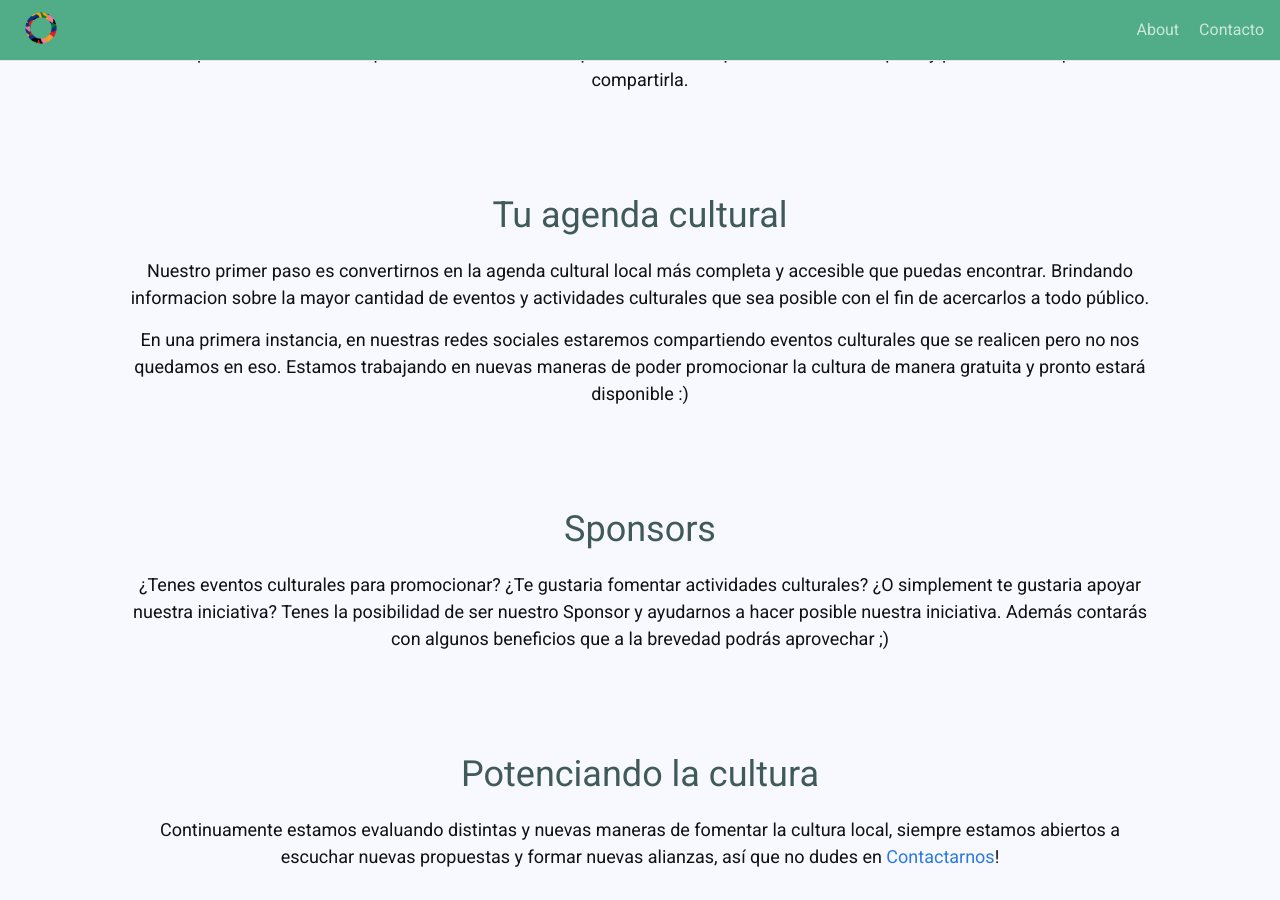
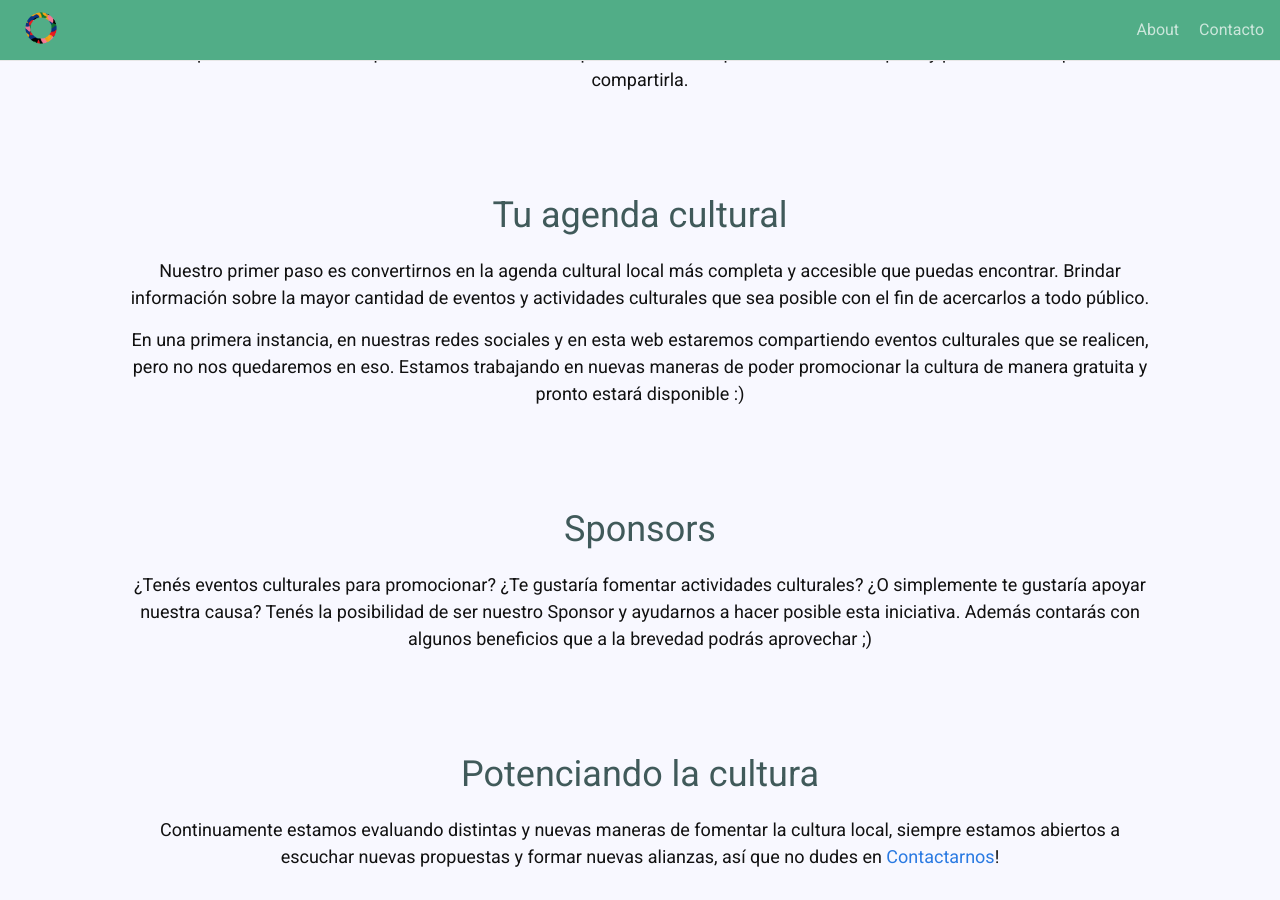
Before and after one commit to noRoof/coolturus, a Jekyll site: the page built from index.markdown, in a window 1280 px wide and 900 px high, scrolled down 1085 px. Built offline with Jekyll 4.4.1, drawn with Linux system fonts in a browser that asks for light colours.

Commit message:
Updates text, form link and favicon

```diff
--- a/_config.yml
+++ b/_config.yml
@@ -19,7 +19,7 @@
 # in the templates via {{ site.myvariable }}.
 
 title: Coolturus
-email: sales@noroofdevelopment.com
+email: contacto@coolturus.com
 description: >- # this means to ignore newlines until "baseurl:"
   Coolturus busca acercar y difundir la cultura. Eventos, teatro,
   Musica en vivo, recitales, circo y mucho más.
--- a/_includes/head.html
+++ b/_includes/head.html
@@ -6,7 +6,7 @@
   <link rel="preconnect" href="https://fonts.gstatic.com">
   <link rel="stylesheet" href="https://fonts.googleapis.com/css?family=Roboto:300,400,500,700&display=swap" />
   <link href="https://fonts.googleapis.com/css2?family=Josefin+Sans&display=swap" rel="stylesheet">
-  <link rel="shortcut icon" type="image/x-icon"  href="{{ "/assets/img/favicon.ico" | relative_url }}" />
+  <link rel="shortcut icon" type="image/x-icon"  href="{{ "/assets/img/coolturus.ico" | relative_url }}" />
   {%- seo -%}
   <link rel="stylesheet" href="{{ "/assets/main.css" | relative_url }}">
   {%- feed_meta -%}
--- a/contact.html
+++ b/contact.html
@@ -13,7 +13,7 @@ subtitle: Contacto
   <p>Si quieres hablar con nosotros acerca de un evento, ser nuestro Sponsor, o nuevas ideas para fomentar la cultura local, puedes contactarnos a <span id="replace">javascript is not enabled, please use the contact form.</span>
     o escribir un mensaje en el siguiente formulario.</p>
   <div class="form-container">
-    <form class="contact-form" action="https://formspree.io/mbjkrvnz" method="post">
+    <form class="contact-form" action="https://formspree.io/f/xjvpevkj" method="post">
       <div class="form__group col-6 padding-right">
         <input type="text" id="name" name="name" required maxlength="250" class="form__field" placeholder="Tu Nombre">
         <label for="name" class="form__label">Tu Nombre</label>
--- a/index.markdown
+++ b/index.markdown
@@ -10,12 +10,12 @@ subtitle: About
 Coolturus nació para colaborar con la cultura local. Nuestra misión es conectar a todos los distintos espectros de la cultura con el público de manera de poder acercar a todas las partes. Creemos que la cultura vale la pena y por eso vale la pena compartirla.
 
 ## Tu agenda cultural
-Nuestro primer paso es convertirnos en la agenda cultural local más completa y accesible que puedas encontrar. Brindando informacion sobre la mayor cantidad de eventos y actividades culturales que sea posible con el fin de acercarlos a todo público.
+Nuestro primer paso es convertirnos en la agenda cultural local más completa y accesible que puedas encontrar. Brindar información sobre la mayor cantidad de eventos y actividades culturales que sea posible con el fin de acercarlos a todo público.
 
-En una primera instancia, en nuestras redes sociales estaremos compartiendo eventos culturales que se realicen pero no nos quedamos en eso. Estamos trabajando en nuevas maneras de poder promocionar la cultura de manera gratuita y pronto estará disponible :)
+En una primera instancia, en nuestras redes sociales y en esta web estaremos compartiendo eventos culturales que se realicen, pero no nos quedaremos en eso. Estamos trabajando en nuevas maneras de poder promocionar la cultura de manera gratuita y pronto estará disponible :)
 
 ## Sponsors
-¿Tenes eventos culturales para promocionar? ¿Te gustaria fomentar actividades culturales? ¿O simplement te gustaria apoyar nuestra iniciativa? Tenes la posibilidad de ser nuestro Sponsor y ayudarnos a hacer posible nuestra iniciativa. Además contarás con algunos beneficios que a la brevedad podrás aprovechar ;)
+¿Tenés eventos culturales para promocionar? ¿Te gustaría fomentar actividades culturales? ¿O simplemente te gustaría apoyar nuestra causa? Tenés la posibilidad de ser nuestro Sponsor y ayudarnos a hacer posible esta iniciativa. Además contarás con algunos beneficios que a la brevedad podrás aprovechar ;)
 
 ## Potenciando la cultura
 Continuamente estamos evaluando distintas y nuevas maneras de fomentar la cultura local, siempre estamos abiertos a escuchar nuevas propuestas y formar nuevas alianzas, así que no dudes en [Contactarnos](/contact)!
```
Also changed, not shown: other parts of contact.html (+1 -1 lines), assets/img/coolturus.ico (added), assets/img/favicon.ico (deleted), 1 other file.
